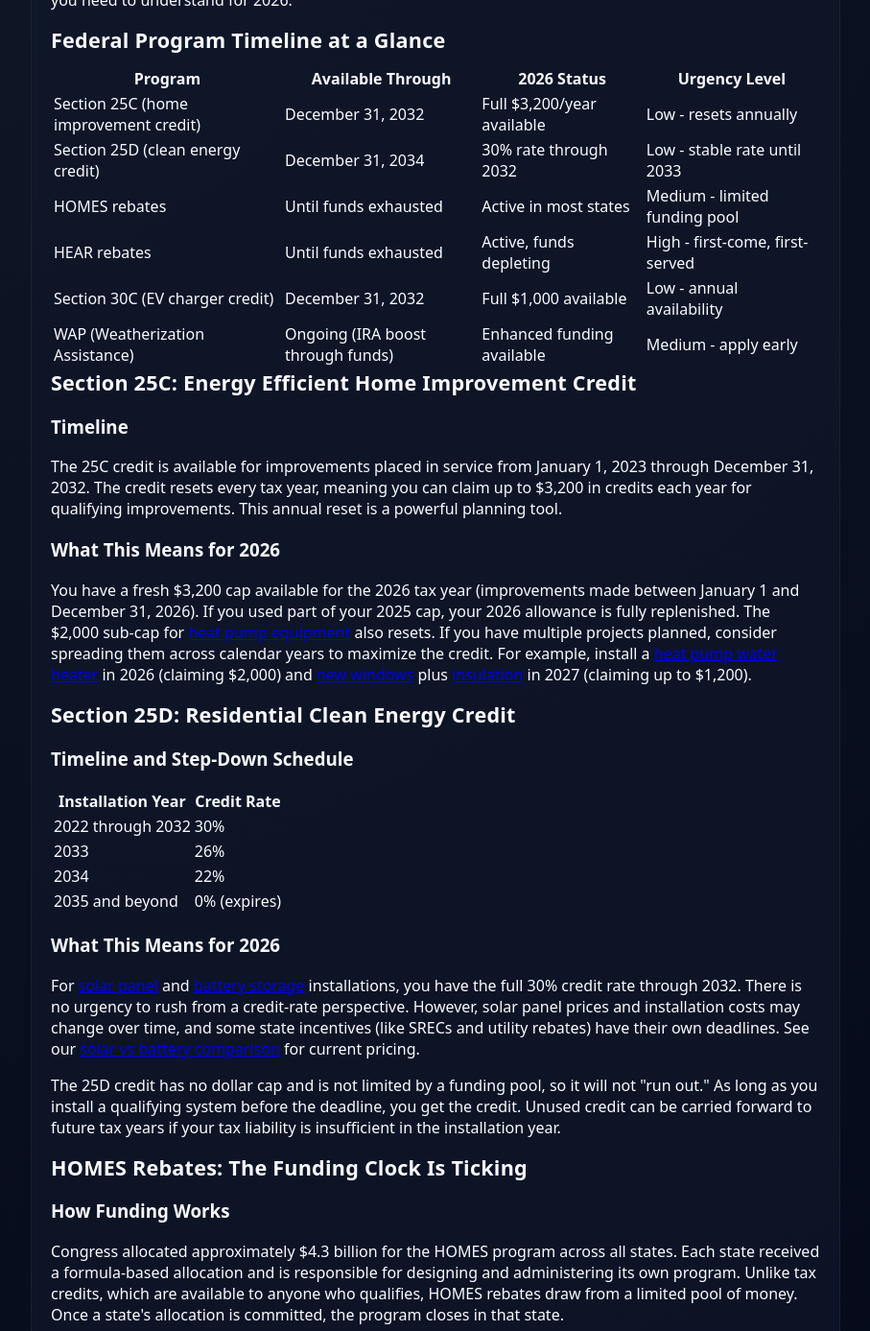
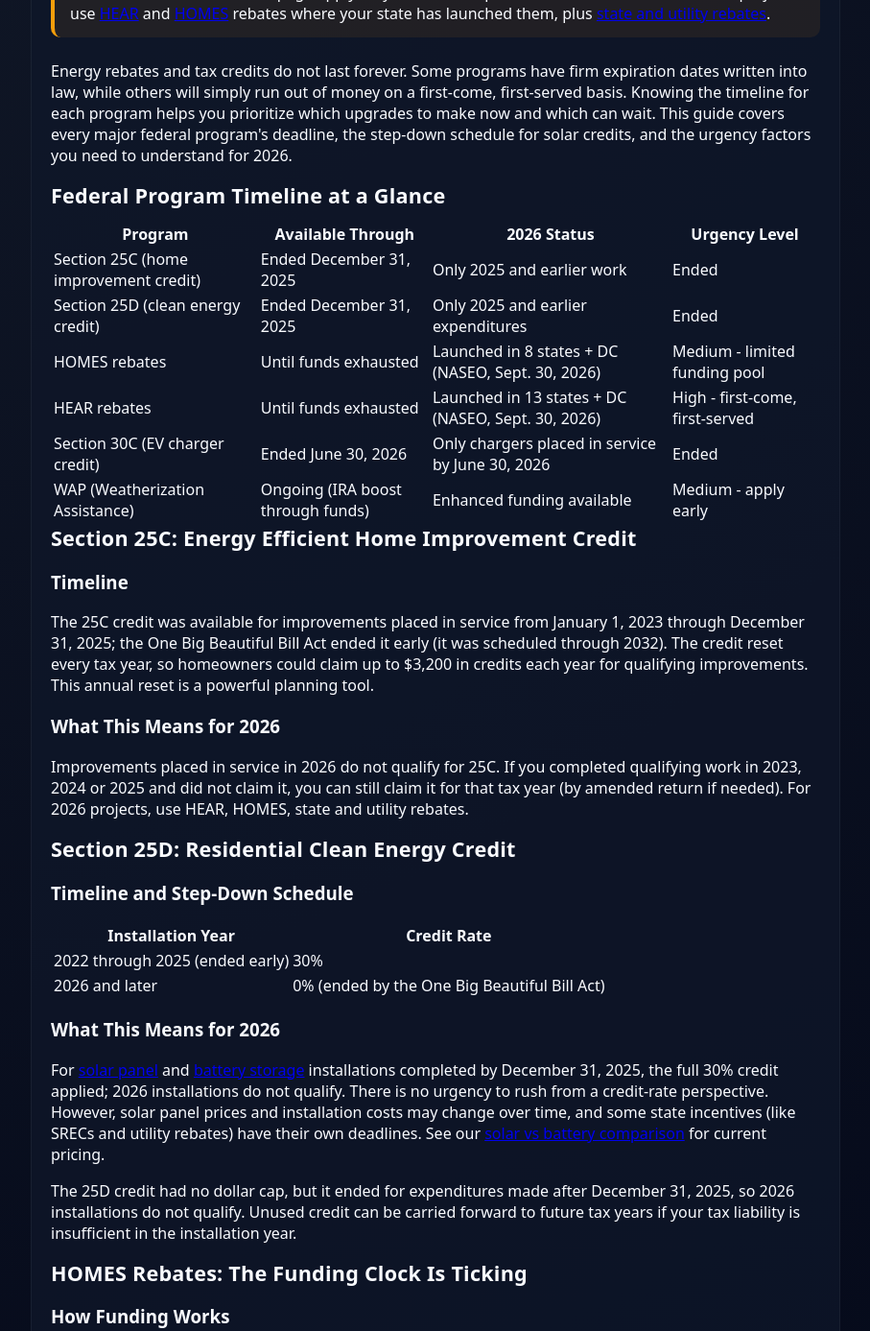
Before and after one commit to pmppar78-png/Rebateatlas, a website: page guides/2026-rebate-deadlines.html in a window 1280 px wide. Shown: the part 377-1764 px from the top of the page at 96% size, without its empty margins (186-1093 px from the left). Drawn offline with Linux system fonts and the light colour scheme.

Commit message:
Content (6/10): 2026 deadlines guide corrected (25C/25D ended 12/31/2025, 30C 6/30/2026); legal links

```diff
--- a/guides/2026-rebate-deadlines.html
+++ b/guides/2026-rebate-deadlines.html
@@ -27,7 +27,7 @@
     "description": "Don't miss 2026 energy rebate deadlines. See when HOMES and HEAR programs open in your state, tax credit filing dates, and utility rebate expiration dates.",
     "url": "https://rebateatlas.org/guides/2026-rebate-deadlines.html",
     "datePublished": "2026-02-08",
-    "dateModified": "2026-02-08",
+    "dateModified": "2026-10-22",
     "publisher": {"@type": "Organization", "name": "Rebate Atlas", "url": "https://rebateatlas.org"}
   }
   </script>
@@ -84,6 +84,7 @@
     </nav>
     <article class="explainer">
       <h1>2026 Energy Rebate Deadlines and Expiration Dates</h1>
+      <aside class="update-box" style="border-left:4px solid #f59e0b;background:rgba(245,158,11,0.08);padding:14px 16px;border-radius:10px;margin:16px 0 24px;"><p style="margin:0;"><strong>Updated October 22, 2026:</strong> The federal 25C home improvement credit ended for property placed in service after December 31, 2025, the 25D solar/battery credit ended for expenditures after December 31, 2025, and the 30C EV charger credit ended for property placed in service after June 30, 2026 (<a href="https://www.irs.gov/newsroom/faqs-for-modification-of-sections-25c-25d-25e-30c-30d-45l-45w-and-179d-under-public-law-119-21-139-stat-72-july-4-2025-commonly-known-as-the-one-big-beautiful-bill-obbb" target="_blank" rel="noopener">IRS</a>). Federal credit details on this page apply only to work completed before those dates. For new projects, use <a href="/guides/hear-rebate-program.html">HEAR</a> and <a href="/guides/homes-rebate-program.html">HOMES</a> rebates where your state has launched them, plus <a href="/states/">state and utility rebates</a>.</p></aside>
 
       <p>Energy rebates and tax credits do not last forever. Some programs have firm expiration dates written into law, while others will simply run out of money on a first-come, first-served basis. Knowing the timeline for each program helps you prioritize which upgrades to make now and which can wait. This guide covers every major federal program's deadline, the step-down schedule for solar credits, and the urgency factors you need to understand for 2026.</p>
 
@@ -94,11 +95,11 @@
           <tr><th>Program</th><th>Available Through</th><th>2026 Status</th><th>Urgency Level</th></tr>
         </thead>
         <tbody>
-          <tr><td>Section 25C (home improvement credit)</td><td>December 31, 2032</td><td>Full $3,200/year available</td><td>Low - resets annually</td></tr>
-          <tr><td>Section 25D (clean energy credit)</td><td>December 31, 2034</td><td>30% rate through 2032</td><td>Low - stable rate until 2033</td></tr>
-          <tr><td>HOMES rebates</td><td>Until funds exhausted</td><td>Active in most states</td><td>Medium - limited funding pool</td></tr>
-          <tr><td>HEAR rebates</td><td>Until funds exhausted</td><td>Active, funds depleting</td><td>High - first-come, first-served</td></tr>
-          <tr><td>Section 30C (EV charger credit)</td><td>December 31, 2032</td><td>Full $1,000 available</td><td>Low - annual availability</td></tr>
+          <tr><td>Section 25C (home improvement credit)</td><td>Ended December 31, 2025</td><td>Only 2025 and earlier work</td><td>Ended</td></tr>
+          <tr><td>Section 25D (clean energy credit)</td><td>Ended December 31, 2025</td><td>Only 2025 and earlier expenditures</td><td>Ended</td></tr>
+          <tr><td>HOMES rebates</td><td>Until funds exhausted</td><td>Launched in 8 states + DC (NASEO, Sept. 30, 2026)</td><td>Medium - limited funding pool</td></tr>
+          <tr><td>HEAR rebates</td><td>Until funds exhausted</td><td>Launched in 13 states + DC (NASEO, Sept. 30, 2026)</td><td>High - first-come, first-served</td></tr>
+          <tr><td>Section 30C (EV charger credit)</td><td>Ended June 30, 2026</td><td>Only chargers placed in service by June 30, 2026</td><td>Ended</td></tr>
           <tr><td>WAP (Weatherization Assistance)</td><td>Ongoing (IRA boost through funds)</td><td>Enhanced funding available</td><td>Medium - apply early</td></tr>
         </tbody>
       </table>
@@ -106,10 +107,10 @@
       <h2>Section 25C: Energy Efficient Home Improvement Credit</h2>
 
       <h3>Timeline</h3>
-      <p>The 25C credit is available for improvements placed in service from January 1, 2023 through December 31, 2032. The credit resets every tax year, meaning you can claim up to $3,200 in credits each year for qualifying improvements. This annual reset is a powerful planning tool.</p>
+      <p>The 25C credit was available for improvements placed in service from January 1, 2023 through December 31, 2025; the One Big Beautiful Bill Act ended it early (it was scheduled through 2032). The credit reset every tax year, so homeowners could claim up to $3,200 in credits each year for qualifying improvements. This annual reset is a powerful planning tool.</p>
 
       <h3>What This Means for 2026</h3>
-      <p>You have a fresh $3,200 cap available for the 2026 tax year (improvements made between January 1 and December 31, 2026). If you used part of your 2025 cap, your 2026 allowance is fully replenished. The $2,000 sub-cap for <a href="/categories/heat-pumps.html">heat pump equipment</a> also resets. If you have multiple projects planned, consider spreading them across calendar years to maximize the credit. For example, install a <a href="/categories/water-heaters.html">heat pump water heater</a> in 2026 (claiming $2,000) and <a href="/categories/windows-doors.html">new windows</a> plus <a href="/categories/insulation-weatherization.html">insulation</a> in 2027 (claiming up to $1,200).</p>
+      <p>Improvements placed in service in 2026 do not qualify for 25C. If you completed qualifying work in 2023, 2024 or 2025 and did not claim it, you can still claim it for that tax year (by amended return if needed). For 2026 projects, use HEAR, HOMES, state and utility rebates.</p>
 
       <h2>Section 25D: Residential Clean Energy Credit</h2>
 
@@ -119,17 +120,15 @@
           <tr><th>Installation Year</th><th>Credit Rate</th></tr>
         </thead>
         <tbody>
-          <tr><td>2022 through 2032</td><td>30%</td></tr>
-          <tr><td>2033</td><td>26%</td></tr>
-          <tr><td>2034</td><td>22%</td></tr>
-          <tr><td>2035 and beyond</td><td>0% (expires)</td></tr>
+          <tr><td>2022 through 2025 (ended early)</td><td>30%</td></tr>
+          <tr><td>2026 and later</td><td>0% (ended by the One Big Beautiful Bill Act)</td></tr>
         </tbody>
       </table>
 
       <h3>What This Means for 2026</h3>
-      <p>For <a href="/categories/solar-panels.html">solar panel</a> and <a href="/categories/battery-storage.html">battery storage</a> installations, you have the full 30% credit rate through 2032. There is no urgency to rush from a credit-rate perspective. However, solar panel prices and installation costs may change over time, and some state incentives (like SRECs and utility rebates) have their own deadlines. See our <a href="/guides/solar-vs-battery.html">solar vs battery comparison</a> for current pricing.</p>
+      <p>For <a href="/categories/solar-panels.html">solar panel</a> and <a href="/categories/battery-storage.html">battery storage</a> installations completed by December 31, 2025, the full 30% credit applied; 2026 installations do not qualify. There is no urgency to rush from a credit-rate perspective. However, solar panel prices and installation costs may change over time, and some state incentives (like SRECs and utility rebates) have their own deadlines. See our <a href="/guides/solar-vs-battery.html">solar vs battery comparison</a> for current pricing.</p>
 
-      <p>The 25D credit has no dollar cap and is not limited by a funding pool, so it will not "run out." As long as you install a qualifying system before the deadline, you get the credit. Unused credit can be carried forward to future tax years if your tax liability is insufficient in the installation year.</p>
+      <p>The 25D credit had no dollar cap, but it ended for expenditures made after December 31, 2025, so 2026 installations do not qualify. Unused credit can be carried forward to future tax years if your tax liability is insufficient in the installation year.</p>
 
       <h2>HOMES Rebates: The Funding Clock Is Ticking</h2>
 
@@ -165,10 +164,10 @@
       <h2>Section 30C: Alternative Fuel Vehicle Refueling Property Credit</h2>
 
       <h3>Timeline</h3>
-      <p>The 30C credit for <a href="/categories/ev-chargers.html">EV charger installations</a> is available through December 31, 2032. Residential installations qualify for a credit of up to $1,000 (30% of costs). The property must be in an eligible census tract (low-income community or non-urban area). This geographic limitation was added by the IRA and narrows eligibility compared to the previous version of 30C.</p>
+      <p>The 30C credit for <a href="/categories/ev-chargers.html">EV charger installations</a> ended for property placed in service after June 30, 2026. Residential installations qualify for a credit of up to $1,000 (30% of costs). The property must be in an eligible census tract (low-income community or non-urban area). This geographic limitation was added by the IRA and narrows eligibility compared to the previous version of 30C.</p>
 
       <h3>What This Means for 2026</h3>
-      <p>If your home is in an eligible census tract, you have until 2032 to claim this credit. Check eligibility by looking up your census tract on the Alternative Fuels Data Center website or <a href="/chat.html">ask our AI</a> with your address. The annual credit resets each year, but since most homeowners only install one charger, this reset is less relevant than for 25C.</p>
+      <p>If your charger was placed in service in an eligible census tract by June 30, 2026, you can still claim it on your 2026 return. Check eligibility by looking up your census tract on the Alternative Fuels Data Center website or <a href="/chat.html">ask our AI</a> with your address. The annual credit resets each year, but since most homeowners only install one charger, this reset is less relevant than for 25C.</p>
 
       <h2>State and Utility Program Deadlines</h2>
 
@@ -197,12 +196,12 @@
         <tbody>
           <tr><td>Heat pump (with HEAR)</td><td>Now - 2026</td><td>HEAR funds are limited and depleting</td></tr>
           <tr><td>Electrical panel (with HEAR)</td><td>Now - 2026</td><td>Same HEAR urgency; enables other electrification</td></tr>
-          <tr><td>Heat pump water heater (with HEAR)</td><td>Now - 2026</td><td>HEAR funds; also strong 25C credit available</td></tr>
-          <tr><td>Insulation and air sealing</td><td>2026 - 2027</td><td>HOMES funds available; 25C stable through 2032</td></tr>
-          <tr><td>Solar panels</td><td>Anytime through 2032</td><td>30% credit stable; but state incentives may change</td></tr>
-          <tr><td>Battery storage</td><td>Anytime through 2032</td><td>30% credit stable; prices trending down</td></tr>
-          <tr><td>Windows and doors</td><td>2026 - 2032</td><td>25C resets annually; spread across years if needed</td></tr>
-          <tr><td>EV charger</td><td>When you need it, through 2032</td><td>30C credit stable; check census tract eligibility</td></tr>
+          <tr><td>Heat pump water heater (with HEAR)</td><td>Now - 2026</td><td>HEAR funds where launched; 25C ended after 2025</td></tr>
+          <tr><td>Insulation and air sealing</td><td>2026 - 2027</td><td>HOMES where launched; utility rebates</td></tr>
+          <tr><td>Solar panels</td><td>Anytime</td><td>25D ended after 2025; compare state incentives and net metering</td></tr>
+          <tr><td>Battery storage</td><td>Anytime</td><td>25D ended after 2025; check state and utility storage programs</td></tr>
+          <tr><td>Windows and doors</td><td>Anytime</td><td>25C ended after 2025; check utility rebates</td></tr>
+          <tr><td>EV charger</td><td>When you need it</td><td>30C ended June 30, 2026; check utility charger rebates</td></tr>
         </tbody>
       </table>
 
@@ -210,7 +209,7 @@
 
       <p>The most urgent action items for 2026 center on the HEAR rebate program. If you are income-eligible and considering a heat pump, heat pump water heater, or electrical panel upgrade, apply now before state funding is exhausted. These are the largest point-of-sale rebates available and they will not be replenished once gone.</p>
 
-      <p>For tax credits (25C, 25D, 30C), you have more breathing room through 2032, but there is still value in acting sooner: energy prices continue to rise, making the savings from efficient equipment more valuable each year. And spreading projects across tax years lets you maximize the annual 25C cap.</p>
+      <p>The federal tax credits (25C, 25D and 30C) have ended for new work, so the deadlines that matter now are HEAR, HOMES, state and utility program funding windows. Many of these are first-come, first-served and require approval before work starts.</p>
 
       <p>For HOMES rebates, the urgency is moderate. Funds are still available in most states, but they are finite. If you are planning a whole-home efficiency project, get your energy audit done in 2026 even if construction will not begin until later.</p>
 
@@ -239,7 +238,7 @@
   <footer class="site-footer" role="contentinfo">
     <p>&copy; <span id="year"></span> Rebate Atlas. Educational use only &middot; Not tax or legal advice.</p>
     <p>Some suggestions may include sponsored partners. This does not affect guidance.</p>
-    <p><a href="/chat.html" class="inline-link">Ask the AI</a> &middot; <a href="/states/" class="inline-link">States</a> &middot; <a href="/categories/" class="inline-link">Categories</a> &middot; <a href="/guides/" class="inline-link">Guides</a> &middot; <a href="/blog/" class="inline-link">Blog</a> &middot; <a href="/about.html" class="inline-link">About</a> &middot; <a href="/faq.html" class="inline-link">FAQ</a> &middot; <a href="/privacy-policy.html" class="inline-link">Privacy Policy</a> &middot; <a href="/terms.html" class="inline-link">Terms</a> &middot; <a href="/contact.html" class="inline-link">Contact</a></p>
+    <p><a href="/chat.html" class="inline-link">Ask the AI</a> &middot; <a href="/states/" class="inline-link">States</a> &middot; <a href="/categories/" class="inline-link">Categories</a> &middot; <a href="/guides/" class="inline-link">Guides</a> &middot; <a href="/blog/" class="inline-link">Blog</a> &middot; <a href="/about.html" class="inline-link">About</a> &middot; <a href="/faq.html" class="inline-link">FAQ</a> &middot; <a href="/privacy-policy.html" class="inline-link">Privacy Policy</a> &middot; <a href="/terms.html" class="inline-link">Terms</a> &middot; <a href="/contact.html" class="inline-link">Contact</a> &middot; <a href="/disclaimer.html" class="inline-link">Disclaimer</a> &middot; <a href="/affiliate-disclosure.html" class="inline-link">Affiliate Disclosure</a></p>
   </footer>
   <script src="/main.js"></script>
   <script src="/forms.js"></script>
```
Also changed, not shown: faq.html (+1 -1 lines), form-success.html (+1 -1 lines), guides/25c-tax-credit.html (+1 -1 lines).
